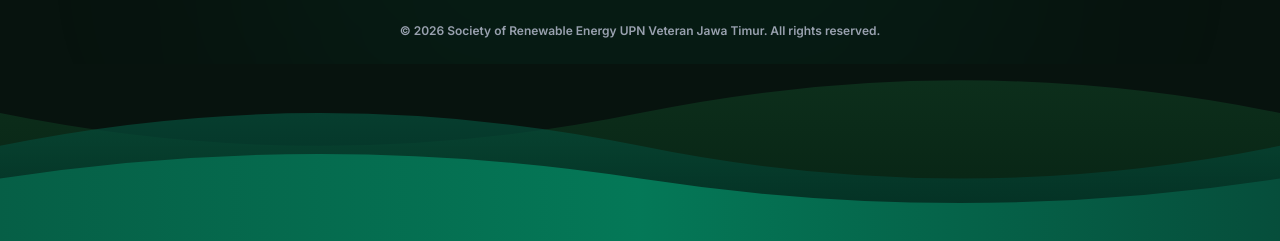
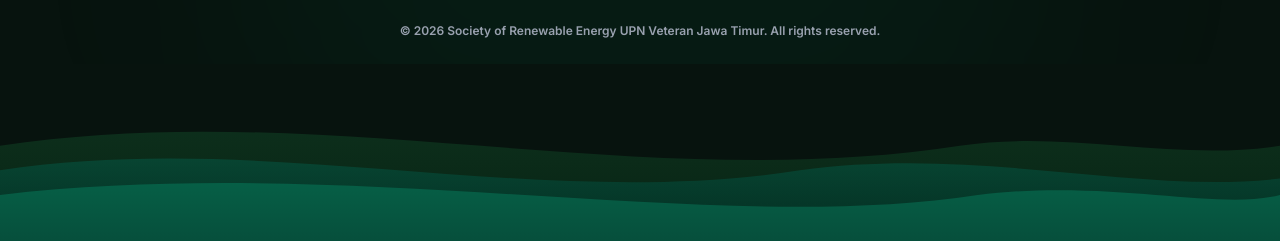
Before and after one commit to mraynar/sre-upnvjt, a Next.js app: page / in a window 1280 px wide. Shown: the part 2721-2962 px from the top of the page. Built offline with nearby package versions, Linux system fonts and the light colour scheme; no server answers; the database is empty.

Commit message:
design: smooth footer wave cubic curves, vertical gradients, and match ABOUT SRE yellow to cream #e8ecc4

```diff
--- a/src/app/page.js
+++ b/src/app/page.js
@@ -256,7 +256,7 @@ export default function Home() {
           </div>
 
           <div className={`absolute bottom-0 left-0 w-full h-[2px] z-20 ${
-            isLight ? "bg-yellow-300" : "bg-[#e8ecc4]"
+            isLight ? "bg-[#e8ecc4]" : "bg-[#e8ecc4]"
           }`} />
         </section>
         {/* ══════════════════════════════════════════════════════════════════════
@@ -272,8 +272,8 @@ export default function Home() {
           >
             {Array(16).fill(PARTNERS).flat().map((p, idx) => (
               <div key={idx} className="flex items-center gap-6 shrink-0">
-                <span className="text-[13px] md:text-[14px] font-display font-semibold tracking-widest text-yellow-300 dark:text-white/50 uppercase">{p}</span>
-                <div className="w-1.5 h-1.5 rounded-full bg-yellow-300 dark:bg-white/30 shrink-0" />
+                <span className="text-[13px] md:text-[14px] font-display font-semibold tracking-widest text-[#e8ecc4] dark:text-white/50 uppercase">{p}</span>
+                <div className="w-1.5 h-1.5 rounded-full bg-[#e8ecc4] dark:bg-white/30 shrink-0" />
               </div>
             ))}
           </motion.div>
@@ -300,7 +300,7 @@ export default function Home() {
             <div className="flex flex-col w-full h-full lg:pt-0">
               <div>
                 <h2 className="text-3xl lg:text-4xl font-black uppercase text-white leading-none">
-                  ABOUT <span className="text-yellow-300 dark:text-emerald-400">SRE</span>
+                  ABOUT <span className="text-[#e8ecc4] dark:text-emerald-400">SRE</span>
                 </h2>
               </div>
 
--- a/src/components/Footer.js
+++ b/src/components/Footer.js
@@ -156,26 +156,26 @@ export default function Footer() {
           <defs>
             <linearGradient id="waveGrad1" x1="0%" y1="0%" x2="0%" y2="100%">
               <stop offset="0%" stopColor={isLight ? "#d1fae5" : "#14532d"} stopOpacity="0.85" />
-              <stop offset="100%" stopColor={isLight ? "#6ee7b7" : "#052e16"} stopOpacity="1" />
+              <stop offset="100%" stopColor={isLight ? "#a7f3d0" : "#052e16"} stopOpacity="1" />
             </linearGradient>
             <linearGradient id="waveGrad2" x1="0%" y1="0%" x2="0%" y2="100%">
-              <stop offset="0%" stopColor={isLight ? "#6ee7b7" : "#064e3b"} stopOpacity="0.9" />
-              <stop offset="100%" stopColor={isLight ? "#34d399" : "#022c22"} stopOpacity="1" />
+              <stop offset="0%" stopColor={isLight ? "#a7f3d0" : "#064e3b"} stopOpacity="0.9" />
+              <stop offset="100%" stopColor={isLight ? "#6ee7b7" : "#022c22"} stopOpacity="1" />
             </linearGradient>
-            <linearGradient id="waveGrad3" x1="0%" y1="0%" x2="100%" y2="0%">
-              <stop offset="0%" stopColor={isLight ? "#a7f3d0" : "#065f46"} />
-              <stop offset="50%" stopColor={isLight ? "#34d399" : "#047857"} />
-              <stop offset="100%" stopColor={isLight ? "#10b981" : "#064e3b"} />
+            <linearGradient id="waveGrad3" x1="0%" y1="0%" x2="0%" y2="100%">
+              <stop offset="0%" stopColor={isLight ? "#6ee7b7" : "#065f46"} />
+              <stop offset="100%" stopColor={isLight ? "#34d399" : "#064e3b"} />
             </linearGradient>
           </defs>
           {/* Back Wave Layer 1 */}
-          <path d="M 0 60 Q 360 140 720 60 T 1440 60 L 1440 220 L 0 220 Z" fill="url(#waveGrad1)" opacity="0.5" />
+          <path d="M 0 100 C 360 40, 720 160, 1080 100 C 1200 80, 1320 120, 1440 100 L 1440 220 L 0 220 Z" fill="url(#waveGrad1)" opacity="0.5" />
           {/* Mid Wave Layer 2 */}
-          <path d="M 0 100 Q 360 20 720 100 T 1440 100 L 1440 220 L 0 220 Z" fill="url(#waveGrad2)" opacity="0.8" />
+          <path d="M 0 130 C 300 80, 600 180, 900 130 C 1100 100, 1280 160, 1440 140 L 1440 220 L 0 220 Z" fill="url(#waveGrad2)" opacity="0.8" />
           {/* Front Wave Layer 3 */}
-          <path d="M 0 140 Q 360 80 720 140 T 1440 140 L 1440 220 L 0 220 Z" fill="url(#waveGrad3)" />
+          <path d="M 0 160 C 400 110, 800 210, 1100 160 C 1250 140, 1370 180, 1440 160 L 1440 220 L 0 220 Z" fill="url(#waveGrad3)" />
         </svg>
       </div>
+
 
 
 
```
